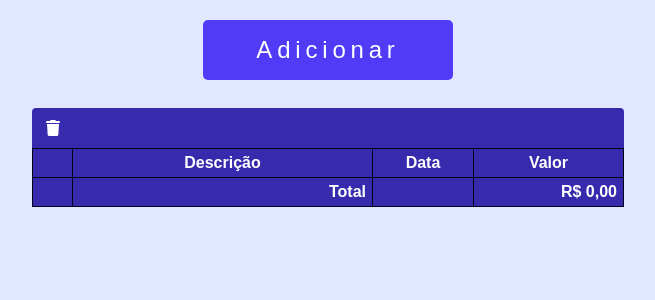
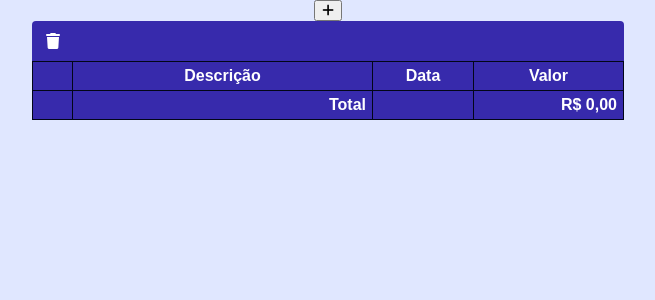
Before and after one commit to mentalitydark/expense-tracker, a React (Vite) app: page / in a window 1280 px wide. Shown: the top 300 px of the page, without its empty margins (312-967 px from the left). Built offline with nearby package versions, Linux system fonts and the light colour scheme.

Commit message:
feat: refatora componente NewTransaction para usar modal

```diff
--- a/src/components/NewTransaction/NewTransaction.tsx
+++ b/src/components/NewTransaction/NewTransaction.tsx
@@ -1,4 +1,5 @@
 import { EnterEvent } from '../../utils'
+import Modal from '../Modal'
 
 import { useNewTransaction } from './useNewTransaction'
 
@@ -6,30 +7,50 @@ export function NewTransaction() {
   const { refs, submit, openForm, formOpened, closeForm } = useNewTransaction()
 
   return (
-    <div id='new-transaction' className={`${formOpened ? 'form-opened' : ''}`}>
-      <div className='front'>
-        <button id='open-form' onClick={openForm}>Adicionar</button>
+    <>
+      <button onClick={openForm}><i className='fa-solid fa-plus' /></button>
+      <Modal.Root opened={formOpened} closeModal={closeForm}>
+        <Modal.Header>
+          <div className='d-flex row justify-between items-center'>
+            <Modal.Title value='Adicionar'/>
+            <button className='close-button' onClick={closeForm}><i className='fa-solid fa-times' /></button>
           </div>
-      <div className='back'>
+        </Modal.Header>
+        <Modal.Content>
+          <div className='d-flex column'>
+            <div className='input-container'>
+              <label htmlFor="description">Descrição</label>
               <input
                 id='description'
+                name='description'
                 ref={refs.description}
                 type='text'
-          placeholder='Descrição'
                 onKeyDown={EnterEvent(submit)}
+                className='mb-3'
+                autoComplete='off'
+                autoFocus
               />
+            </div>
+            <div className='input-container'>
+              <label htmlFor="value">Valor</label>
               <input
                 id='value'
+                name='value'
                 ref={refs.value}
                 type='number'
-          placeholder='Valor'
                 onKeyDown={EnterEvent(submit)}
+                autoComplete='off'
               />
-        <div id='actions'>
-          <button onClick={closeForm} id='button-cancel'><i className='fa-solid fa-times' /></button>
-          <button onClick={submit} id='button-submit'><i className='fa-solid fa-plus' /></button>
             </div>
           </div>
+        </Modal.Content>
+        <Modal.Footer>
+          <div className='d-flex row justify-end'>
+            <Modal.Action action={closeForm} cancel>Cancelar</Modal.Action>
+            <Modal.Action action={submit}>Enviar</Modal.Action>
           </div>
+        </Modal.Footer>
+      </Modal.Root>
+    </>
   )
 }
```
Lines whose indentation alone changed are shown as unchanged.
